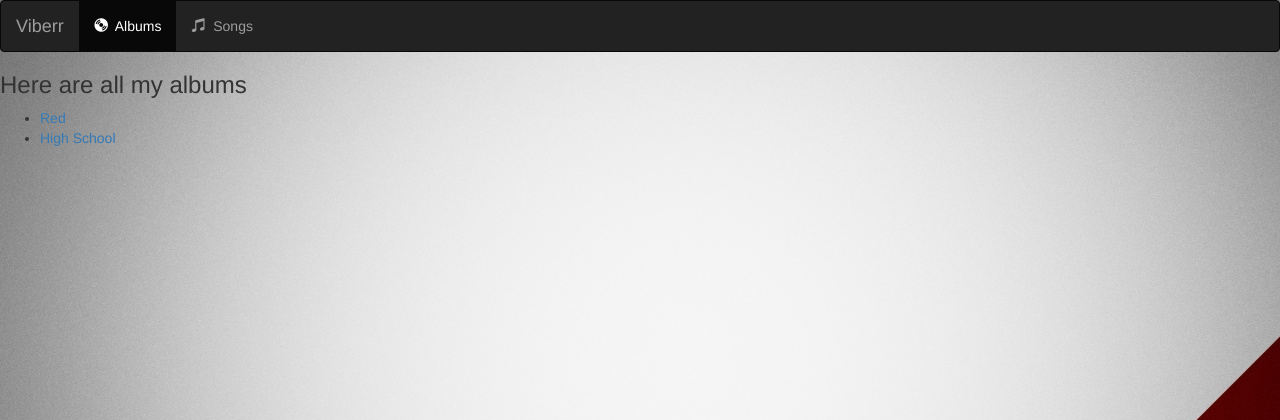
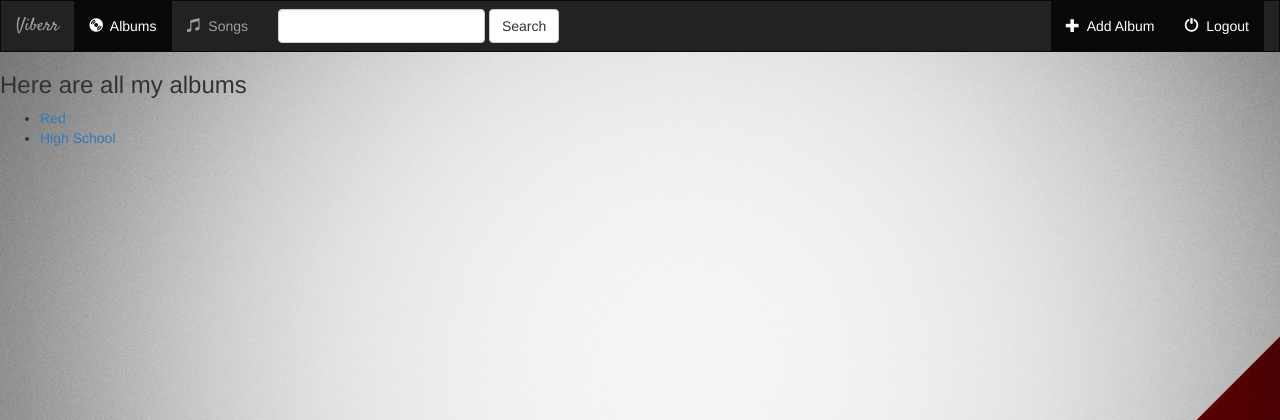
Before and after one commit to ankurnarkhede/DjangoMusicApp, a Django app: page /music/ in a window 1280 px wide. Shown: the top 420 px of the page. Run offline with Django 3.2, Linux system fonts and the light colour scheme; data comes from the database, SQL or seed files in the repository; some libraries are stand-ins or nearby versions.

Commit message:
28] navbar done

```diff
--- a/music/static/music/style.css
+++ b/music/static/music/style.css
@@ -3,3 +3,11 @@
 body{
     background: white url("images/bg.jpg");
 }
+
+.navbar{
+    border-radius: 0;
+}
+
+.navbar-brand{
+    font-family: 'Satisfy', cursive;
+}
--- a/music/templates/music/index.html
+++ b/music/templates/music/index.html
@@ -3,7 +3,7 @@
 {% load staticfiles %}
 <link href="{% static 'music/bootstrap/css/bootstrap.min.css' %}" rel="stylesheet" >
 <link href="https://fonts.googleapis.com/icon?family=Satisfy" rel="stylesheet">
-<link rel="stylesheet" type="text/css" href="{% static 'music/style.css' %}">
+<link rel="stylesheet" type="text/css" href="{% static 'music/style.css' %}?no_cache=a">
 <script src="{% static 'music/jquery-2.2.0.min.js' %}" ></script>
 <script src="{% static 'music/bootstrap/js/bootstrap.min.js' %}" ></script>
 
@@ -14,7 +14,7 @@
 
 {#        logo#}
         <div class="navbar-header">
-            <button type="button" class="navbar-toggle" data-toggle="collapse" data-target="=#topNavBar" >
+            <button type="button" class="navbar-toggle" data-toggle="collapse" data-target="#topNavBar" >
                 <span class="icon-bar"> </span>
                 <span class="icon-bar"> </span>
                 <span class="icon-bar"> </span>
@@ -23,7 +23,7 @@
         </div>
 
 {#        items#}
-        <div>
+        <div class="collapse navbar-collapse" id="topNavBar">
             <ul class="nav navbar-nav">
                 <li class="active">
                     <a href="{% url 'music:index' %}">
@@ -38,6 +38,31 @@
                     </a>
                 </li>
             </ul>
+
+            <form class="navbar-form navbar-left" role="search" method="get" action="#">
+                <div class="form-group">
+                    <input type="text" class="form-control" name="q" value="">
+                </div>
+                <button type="submit" class="btn btn-default">Search</button>
+            </form>
+
+            <ul class="nav navbar-nav navbar-right">
+                <li class="active">
+                    <a href="{% url 'music:index' %}">
+                        <span class="glyphicon glyphicon-plus" aria-hidden="true"></span>&nbsp;
+                        Add Album
+                    </a>
+                </li>
+                <li class="active">
+                    <a href="{% url 'music:index' %}">
+                        <span class="glyphicon glyphicon-off" aria-hidden="true"></span>&nbsp;
+                        Logout
+                    </a>
+                </li>
+
+            </ul>
+
+
         </div>
     </div>
 </nav>
```
